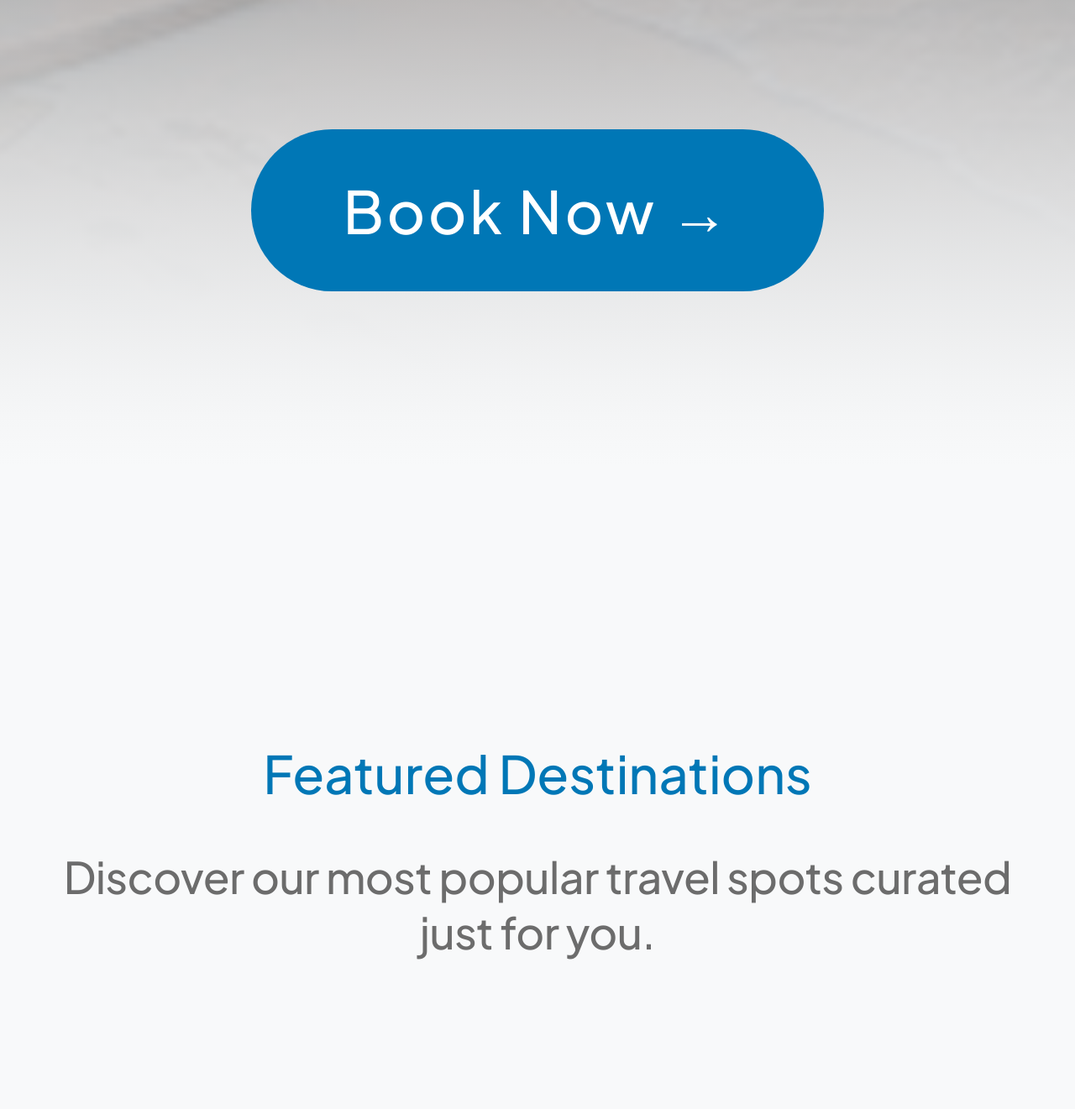
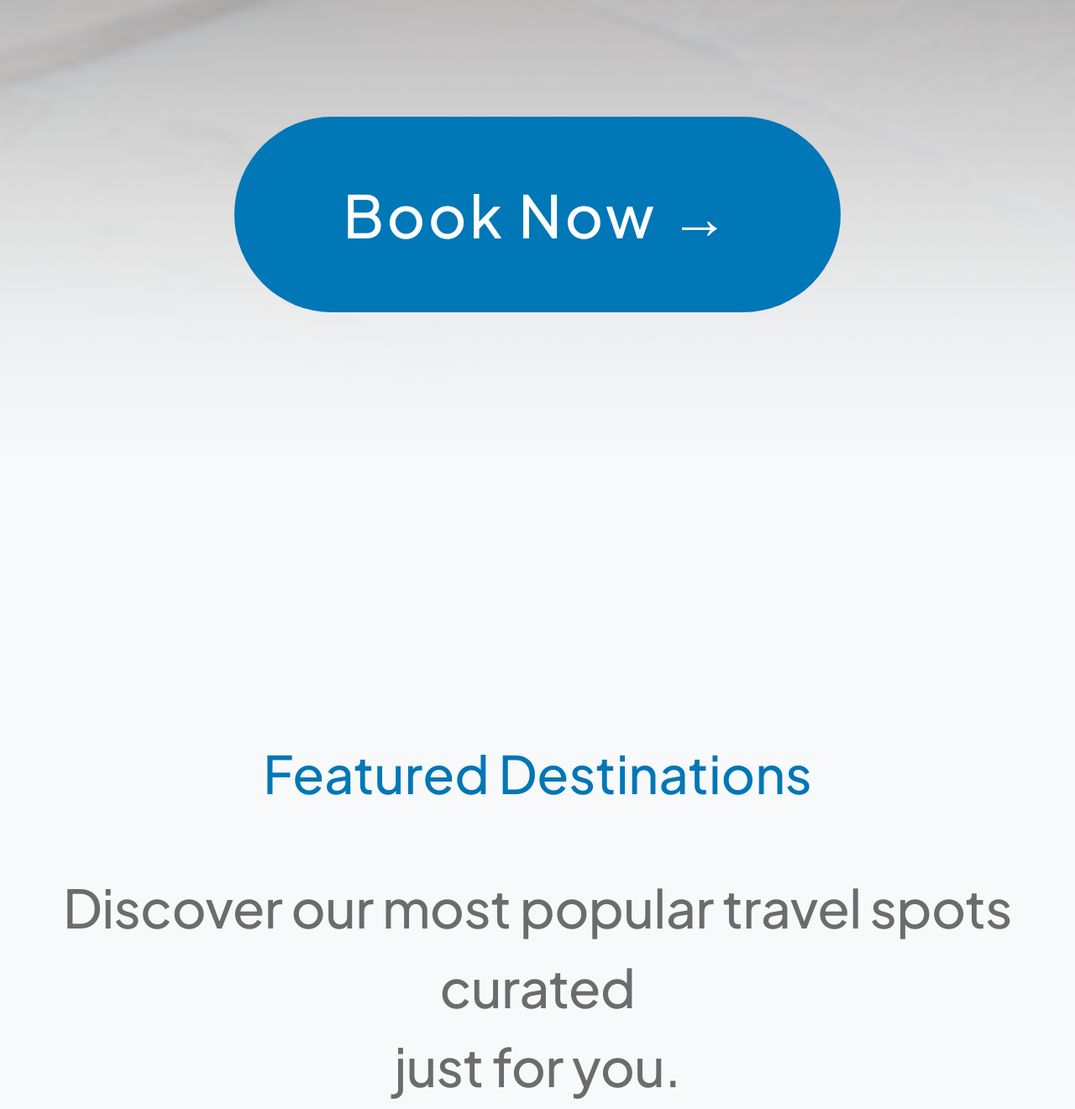
Before and after one commit to SwatiTiwari-1/Frontend-UI-Implementation-Figma-to-Pixel-Perfect-Webpage2.0, a plain HTML site: page index.html in a window 1280 px wide. Shown: the part 2060-3381 px from the top of the page at 84% size. Drawn offline with Linux system fonts and the light colour scheme.

Commit message:
working on it

```diff
--- a/Style.css
+++ b/Style.css
@@ -7,7 +7,7 @@
     --text-dark: #6C6C6C;
     --input-bg: #E8EAEF;
      /* Layout & Spacing */
-    --radius: 100px;
+    --radius: 150px;
     --radius-sm: 30px;
 }
 
@@ -174,7 +174,7 @@ body {
 }
 
 .hero-description {
-  margin: 93px 0 180px 0;
+  margin: 93px 0 165px 0;
   line-height: 1.57;
   word-spacing: -3px;
   letter-spacing: 0.3px;
@@ -183,7 +183,7 @@ body {
 
 .btn {
   display: inline-block;
-  padding: 52px 110px;
+  padding: 72px 130px;
   background-color: var(--primary-accent);
   color: var(--text);
   font-weight: 500;
@@ -208,15 +208,16 @@ body {
 
 .section-title {
   color: var(--primary-accent);
-  padding-bottom: 51px;
+  padding-bottom: 74px;
   font-size: 62px;
   font-weight: 500;
 }
 
 .section-subtitle {
-  font-size: 52px;
+  font-size: 63px;
   font-weight: 500;
   letter-spacing: -0.6px;
+  line-height: 1.5;
 }
 
 /* DESTINATION GRID */
```
